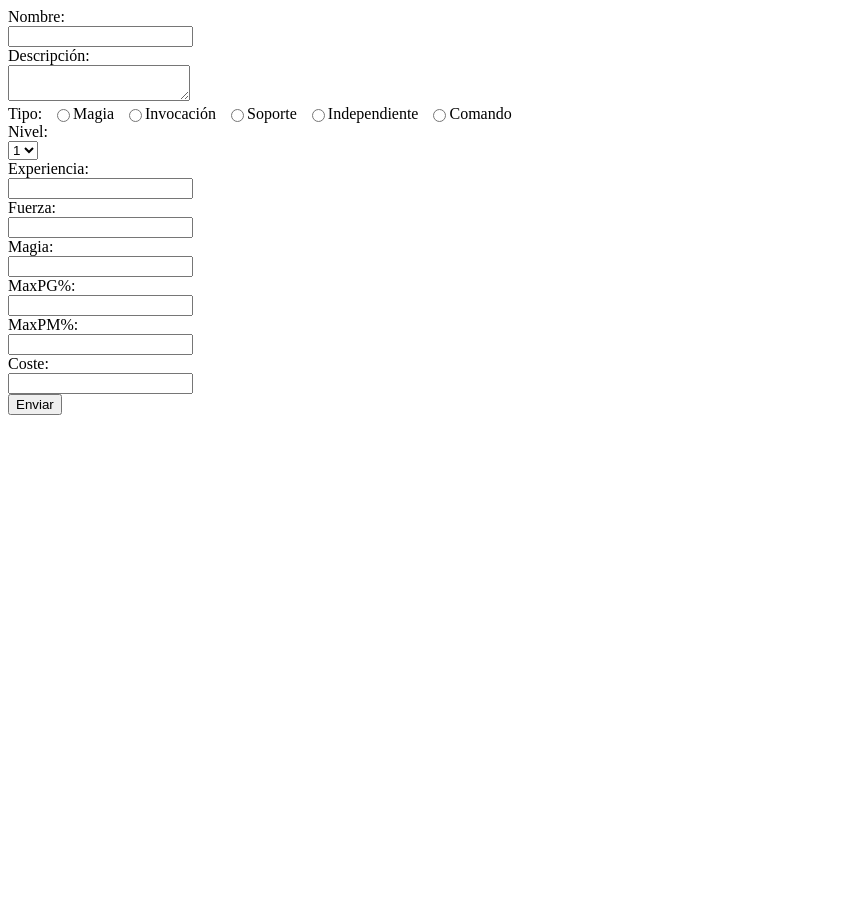
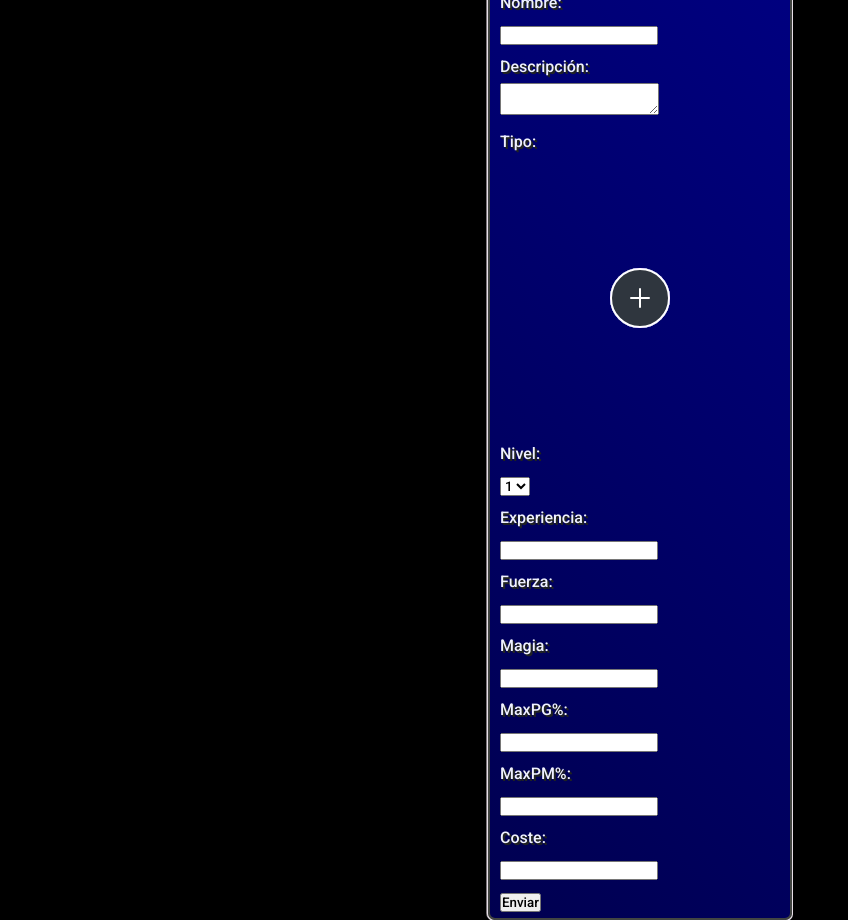
Before and after one commit to 111miguel111/Proyecto_FireBase_Flask, a Flask app: page /materias/crear in a window 1280 px wide. Shown: the whole page, without its empty margins (0-848 px from the left). Before the commit the page ends 415 px from the top, so only its background shows below. Run offline with Flask 3, Linux system fonts and the light colour scheme.

Commit message:
Arreglando rutas.

```diff
--- a/Repositorio/Flask_FireBase/controller/ApiService.py
+++ b/Repositorio/Flask_FireBase/controller/ApiService.py
@@ -6,7 +6,7 @@ app = Flask(__name__)
 app.config['STATIC_FOLDER'] = 'static'
 
 
-@app.route('/menu')
+@app.route('/')
 def menu_principal():
     return render_template('index.html')
 
@@ -20,6 +20,7 @@ def menu_materias():
 def menu_crear_materias():
     return render_template('crear_materia.html')
 
+
 @app.route('/materias/crear', methods=['POST'])
 def crear_materias():
     datos = {}
@@ -27,15 +28,17 @@ def crear_materias():
     for key in request.form:
         datos[key] = request.form[key]
 
-    datos=BBDD.calcularClave("materia",datos)
+    datos = BBDD.calcularClave("materia", datos)
     BBDD.insert("materia", datos)
-    #return render_template('crear_materia.html')
+    # return render_template('crear_materia.html')
+
 
 @app.route('/materias/mostrar', methods=['GET'])
 def menu_mostrar_materias():
     datos = BBDD.selectAll("materia")
     print(datos)
-    return render_template('mostrar_materias.html', datos = datos)
+    return render_template('mostrar_materias.html', datos=datos)
+
 
 def lanzar():
     app.run(debug=True)
--- /dev/null
+++ b/Repositorio/Flask_FireBase/controller/static/assets/css/Animated-Radial-Menu.css
@@ -0,0 +1,106 @@
+@import url("https://fonts.googleapis.com/css2?family=Roboto:wght@300;500;700;900&display=swap");
+* {
+
+  margin: 0;
+  padding: 0;
+  font-family: "Roboto", sans-serif;
+  box-sizing: border-box;
+
+}
+body {
+  background: black;
+
+}
+
+.cuerpo {
+
+  margin-top: 50px;
+  border: solid 2px #424542;
+  border-radius: 7px;
+  box-shadow: 1px 1px #e7dfe7, -1px -1px #e7dfe7, 1px -1px #e7dfe7, -1px 1px #e7dfe7, 0 -2px #9c9a9c, -2px 0 #7b757b, 0 2px #424542;
+  padding: 5px 10px 0 10px;
+  background: linear-gradient(45deg, rgb(0, 0, 80), rgb(0, 0, 128));
+  position: absolute;
+  top: 50%;
+  left: 50%;
+  transform: translate(-50%, -50%);
+  z-index: 1;
+  outline: none;
+  overflow: hidden;
+
+  color: #eff1ff;
+  font-family: Verdana, sans-serif;
+  text-shadow: 2px 2px #212421, 1px 1px #212021;
+  font-weight: normal;
+  font-size: 1em;
+  vertical-align: top;
+  line-height: 2em;
+
+}
+
+.Animated-Radial-Menu {
+  display: flex;
+  justify-content: center;
+  align-items: center;
+  min-height: 10vh;
+}
+.Animated-Radial-Menu .menu {
+  position: relative;
+  width: 280px;
+  height: 280px;
+  display: flex;
+  justify-content: center;
+  align-items: center;
+}
+.Animated-Radial-Menu .menu .toggle {
+  position: absolute;
+  width: 60px;
+  height: 60px;
+  background: #2f363e;
+  border: 2px solid #fff;
+  border-radius: 50%;
+  color: #fff;
+  display: flex;
+  justify-content: center;
+  align-items: center;
+  cursor: pointer;
+  z-index: 100;
+  font-size: 2em;
+  transition: transform 0.5s;
+}
+.Animated-Radial-Menu .menu li {
+  position: absolute;
+  left: 0;
+  list-style: none;
+  transition: 0.3s;
+  transition-delay: calc(0.04s * var(--i));
+  transform: rotate(0deg) translateX(110px);
+  transform-origin: 140px;
+}
+
+.Animated-Radial-Menu .menu li a {
+  display: flex;
+  justify-content: center;
+  align-items: center;
+  width: 60px;
+  height: 60px;
+  color: var(--clr);
+  border: 2px solid var(--clr);
+  border-radius: 50%;
+  font-size: 1.5em;
+  transform: rotate(calc(-45deg * var(--i)));
+  transition: 0.3s;
+}
+
+.Animated-Radial-Menu .menu li a:hover {
+  background: var(--clr);
+  color: #333;
+  box-shadow: 0 0 10px var(--clr), 0 0 30px var(--clr), 0 0 50px var(--clr);
+}
+
+.Animated-Radial-Menu .menu.active .toggle {
+  transform: rotate(315deg);
+}
+.Animated-Radial-Menu .menu.active li {
+  transform: rotate(calc(72deg * var(--i))) translateX(0px);
+}
--- /dev/null
+++ b/Repositorio/Flask_FireBase/controller/static/assets/js/Animated-Radial-Menu.js
@@ -0,0 +1,6 @@
+let toggle = document.querySelector('.toggle')
+let menu = document.querySelector('.menu')
+
+toggle.onclick = ()=>{
+    menu.classList.toggle('active')
+}
--- a/Repositorio/Flask_FireBase/controller/templates/crear_materia.html
+++ b/Repositorio/Flask_FireBase/controller/templates/crear_materia.html
@@ -1,45 +1,59 @@
-<!DOCTYPE html>
-<html lang="en">
-<head>
-    <meta charset="UTF-8">
-    <title>Title</title>
-    <style>
-        .radio_group {
-            display: flex;
-        }
-        .radio_group label {
-            margin-right: 10px;
-        }
-    </style>
-</head>
-<body>
 <!DOCTYPE html>
 <html lang="es">
 <head>
     <meta charset="UTF-8">
+    <meta http-equiv="X-UA-Compatible" content="IE=edge">
     <meta name="viewport" content="width=device-width, initial-scale=1.0">
+
+    <link rel="stylesheet" href="../static/assets/css/Animated-Radial-Menu.css">
+    <script defer type="module" src="https://unpkg.com/ionicons@5.5.2/dist/ionicons/ionicons.esm.js"></script>
+    <script defer nomodule src="https://unpkg.com/ionicons@5.5.2/dist/ionicons/ionicons.js"></script>
+    <script defer src="../static/assets/js/Animated-Radial-Menu.js"></script>
+
     <title>Formulario</title>
 </head>
 <body>
-    <form action="/materias/crear" method="POST">
+
+    <div class="cuerpo">
+    <form action="#" method="POST">
         <label for="nombre">Nombre:</label><br>
         <input type="text" id="nombre" name="nombre"><br>
 
         <label for="descripcion">Descripción:</label><br>
         <textarea id="descripcion" name="descripcion"></textarea><br>
 
-        <div class="radio_group">
-            <label>Tipo:</label><br>
-            <input type="radio" id="magia" name="tipo" value="magia">
-            <label for="magia">Magia</label><br>
-            <input type="radio" id="invocacion" name="tipo" value="invocacion">
-            <label for="invocacion">Invocación</label><br>
-            <input type="radio" id="soporte" name="tipo" value="soporte">
-            <label for="soporte">Soporte</label><br>
-            <input type="radio" id="independiente" name="tipo" value="independiente">
-            <label for="independiente">Independiente</label><br>
-            <input type="radio" id="comando" name="tipo" value="comando">
-            <label for="comando">Comando</label><br>
+        <label for="nivel">Tipo:</label><br>
+        <div class="Animated-Radial-Menu">
+
+            <ul class="menu">
+                <div class="toggle"><ion-icon name="add-outline"></ion-icon></div>
+                <li style="--i: 0; --clr: #ff2972;" >
+                    <a href="#">
+                        <input type="radio" id="magia" name="tipo" value="magia" >
+                    </a>
+                </li>
+                <li style="--i: 1; --clr: #fee800;" >
+                    <a href="#">
+                        <input type="radio" id="invocacion" name="tipo" value="invocacion">
+                    </a>
+                </li>
+                <li style="--i: 2; --clr: #04fc43;" >
+                    <a href="#">
+                        <input type="radio" id="soporte" name="tipo" value="soporte">
+                    </a>
+                </li>
+                <li style="--i: 3; --clr: #00b0fe;" >
+                    <a href="#">
+                        <input type="radio" id="independiente" name="tipo" value="independiente">
+                    </a>
+                </li>
+                <li style="--i: 4; --clr: #a529ff;" >
+                    <a href="#">
+                        <input type="radio" id="comando" name="tipo" value="comando">
+                    </a>
+                </li>
+            </ul>
+
         </div>
 
         <label for="nivel">Nivel:</label><br>
@@ -58,7 +72,7 @@
         <input type="text" id="fuerza" name="fuerza"><br>
 
         <label for="magia">Magia:</label><br>
-        <input type="text" id="magia" name="magia"><br>
+        <input type="text" id="magias" name="magia"><br>
 
         <label for="maxpg">MaxPG%:</label><br>
         <input type="text" id="maxpg" name="maxpg"><br>
@@ -71,5 +85,6 @@
 
         <input type="submit" value="Enviar">
     </form>
+</div>
 </body>
 </html>
```
